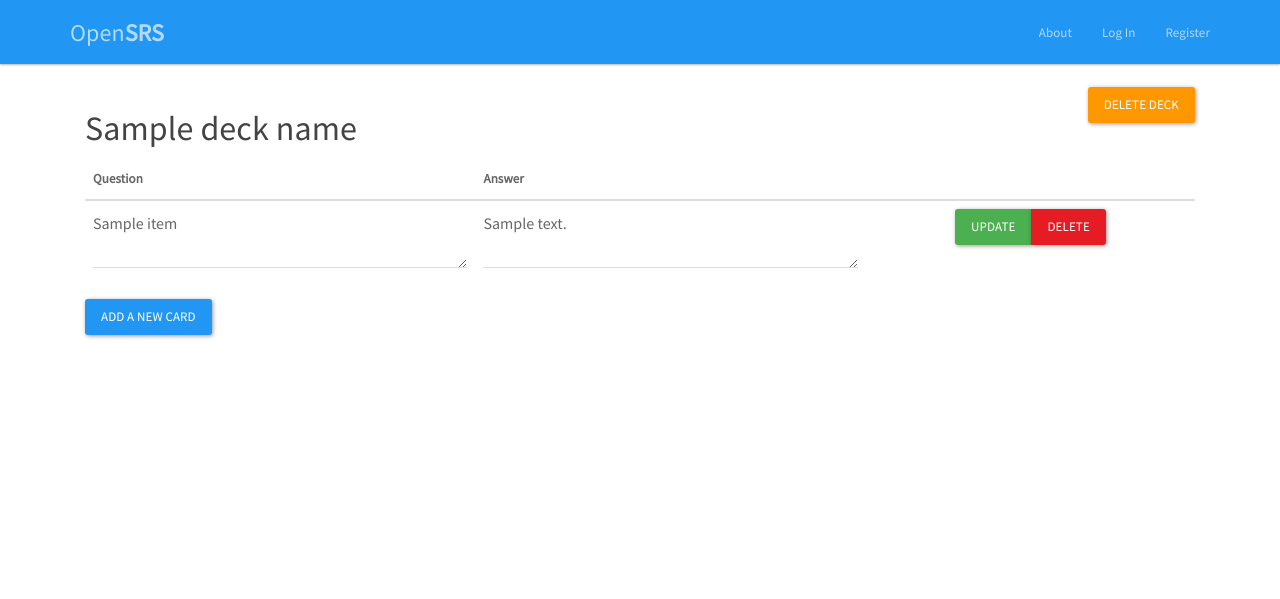
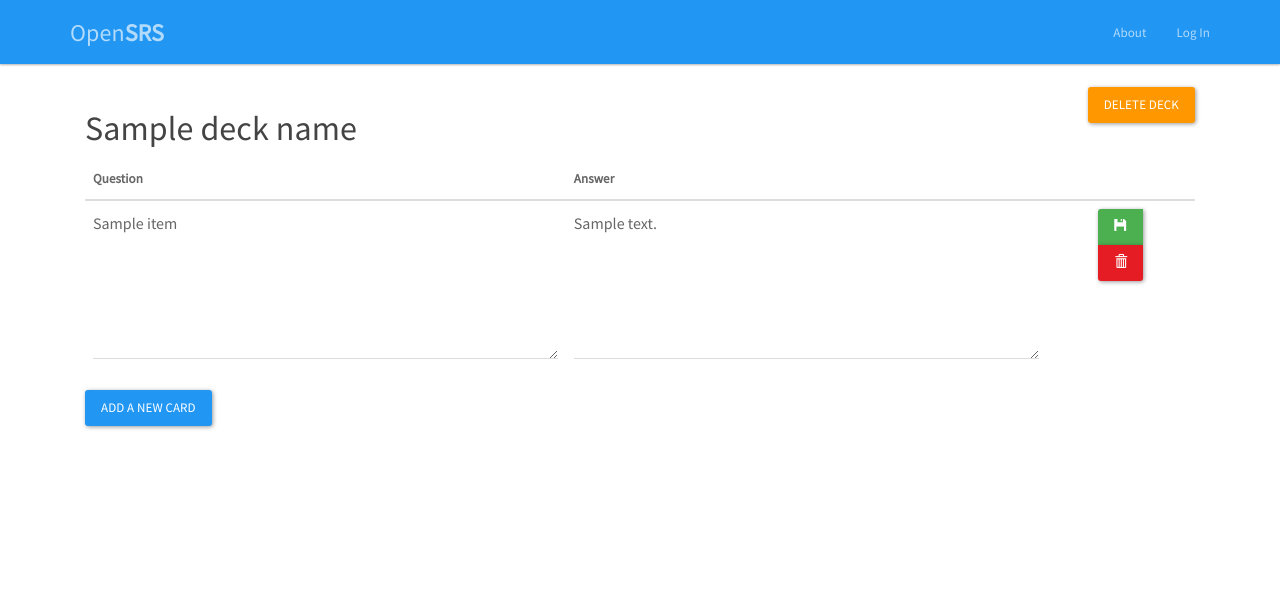
Before and after one commit to introbig/srs, a Django app: template cards/templates/cards/edit_cards_template.html in a window 1280 px wide. Shown: the top 599 px of the page. Run offline with Django 3.2, Linux system fonts and the light colour scheme; the template is opened without the code that fills it: most values are stand-ins (such as "Sample title", 1, 10 or a date in 2020); lists and menus that the app fills with data are empty; some libraries are stand-ins or nearby versions; some web fonts are replaced.

Commit message:
fixed buttons

```diff
--- a/cards/templates/base.html
+++ b/cards/templates/base.html
@@ -13,6 +13,7 @@
  {% load staticfiles %}
   <link rel="stylesheet" type="text/css" href="{% static "cards/bootstrap.css" %}">
   <link rel="stylesheet" type="text/css" href="{% static "cards/styles.css" %}">
+  <link rel="stylesheet" type="text/css" href='{% static "cards/responsive.css" %}'>
   {% block head %}{% endblock %}
 </head>
 <body>
@@ -43,7 +44,6 @@
             {% else %}
               <li><a href="{% url 'about' %}">About</a></li>
               <li><a href="{% url 'login' %}">Log In</a></li>
-              <li><a href="{% url 'register' %}">Register</a></li>
             {% endif %}
           </ul>
         </div>
--- a/cards/templates/cards/decks_template.html
+++ b/cards/templates/cards/decks_template.html
@@ -30,7 +30,7 @@ th, h3 {
     <table class="table table-striped table-hover">
     <thead>
       <tr>
-        <th>Deck Name</th>
+        <th>Deck</th>
         <th>Mastery</th>
         <th>Cards</th>
         <th style="text-align:center;">
@@ -56,8 +56,8 @@ th, h3 {
         <td>{{ item.card_set.count }}</td>
         <td style="text-align:center;">
           <p class="btn-group">
-          	<a href="{% url 'card_review' id=item.id %}" class="btn btn-primary btn-sm">Study</a>
-        	<a href="{% url 'edit_cards' id=item.id %}" class="btn btn-default btn-sm">Edit</a>
+          <a href="{% url 'card_review' id=item.id %}" class="btn btn-default btn-sm btn-edges" style="border-radius:3px !important;"><i style="color:black;" class="glyphicon glyphicon-eye-open"></i></a>
+          <a href="{% url 'edit_cards' id=item.id %}" class="btn btn-warning btn-sm btn-edges" style="border-radius:3px !important;"><i class="glyphicon glyphicon-pencil"></i></a>
           </p>
         </td>
       </tr>
--- a/cards/templates/cards/edit_cards_template.html
+++ b/cards/templates/cards/edit_cards_template.html
@@ -6,7 +6,10 @@
 .deck-name:hover {
     border: 1px solid grey;
 }
+[name=a], [name=q] {
 
+height:150px !important;
+}
 </style>
 {% endblock %}
 
@@ -28,9 +31,9 @@
         <td><textarea class="form-control" name="q" q-id='{{ item.id }}'>{{item.question}}</textarea></td>
         <td><textarea class="form-control" name="a" a-id='{{ item.id }}'>{{item.answer}}</textarea></td>
         <td style="text-align:center;">
-          <div class="btn-group btn-or" role="group" aria-label="...">
-          	<button onclick="updateCard({{ item.id }})" id="update" class="btn btn-success">Update</button>
-        	  <button onclick="deleteCard({{ item.id }},{{ deck_id }})" class="btn btn-danger">Delete</a>
+          <div class="btn-group btn-group-vertical" role="group" aria-label="...">
+            <button onclick="updateCard({{ item.id }})" id="update" class="btn btn-success btn-edges"><i  class="glyphicon glyphicon-floppy-disk"></i></button>
+            <button onclick="deleteCard({{ item.id }},{{ deck_id }})" class="btn btn-danger btn-edges"><i class="glyphicon glyphicon-trash"></i></button>
           </div>
         </td>
       </tr>
--- a/cards/templates/cards/home_template.html
+++ b/cards/templates/cards/home_template.html
@@ -37,7 +37,7 @@
 
           <div class="masthead clearfix">
             <div class="inner">
-              <h3 class="masthead-brand">Open<span style="font-weight:700;">SRS</span></h3>
+              <h3 class="masthead-brand">Easy<span style="font-weight:700;">SRS</span></h3>
               <nav>
                 <ul class="nav masthead-nav">
                   <li class="active"><a href="#">Home</a></li>
```
Also changed, not shown: db.sqlite3.
